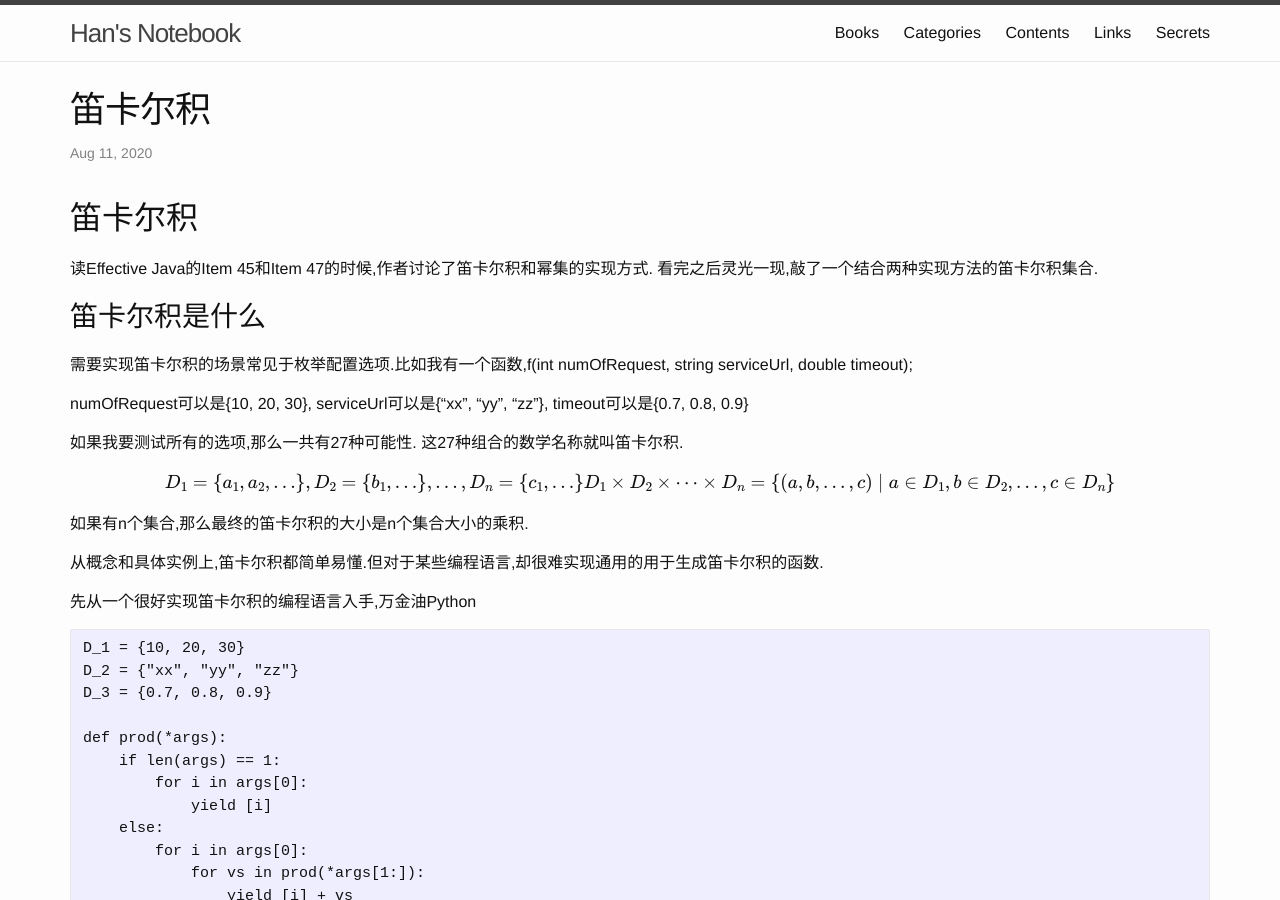
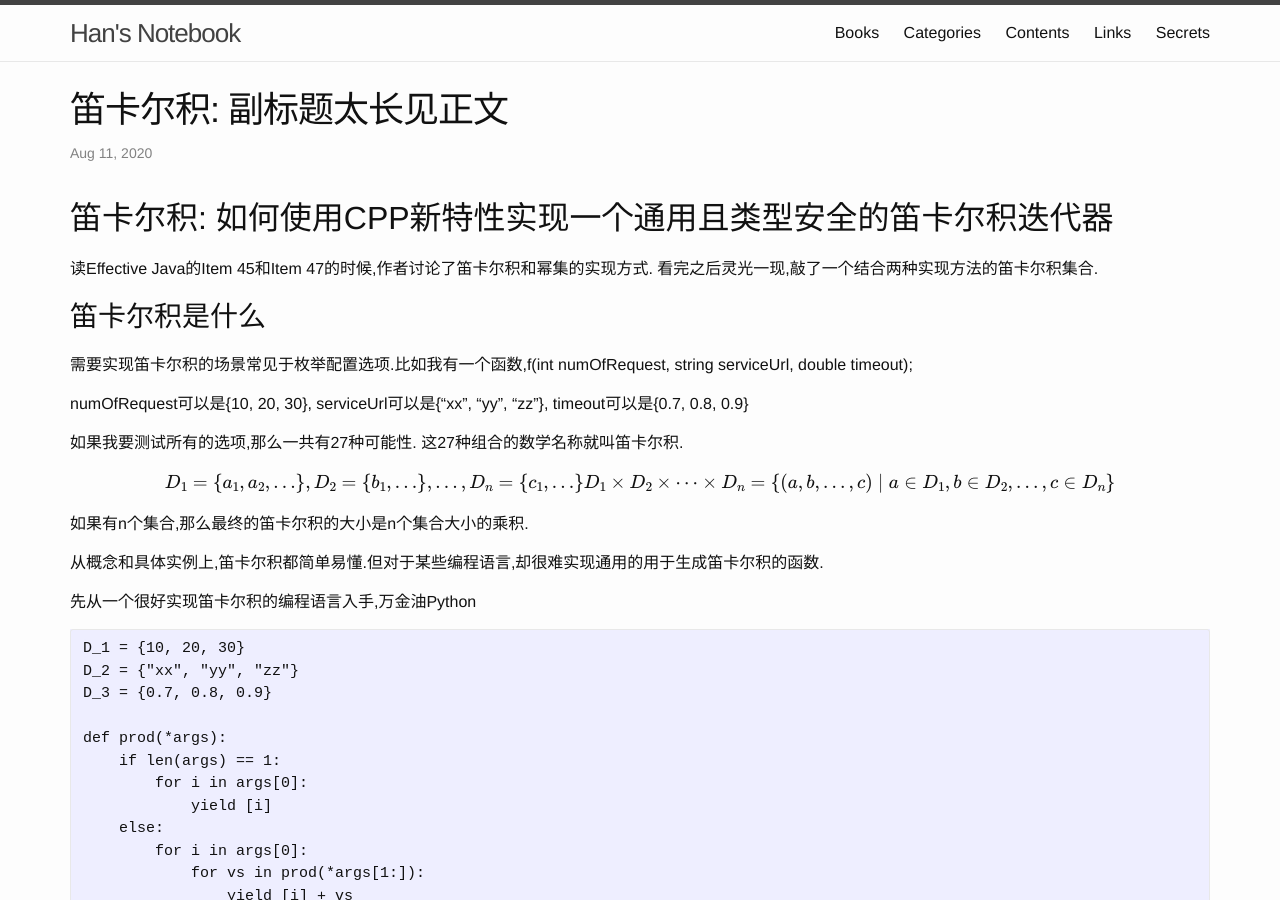
Before and after one commit to FiveEyes/FiveEyes.github.io, a Jekyll site: the page built from _posts/plt/2020-08-11-Cartesian-Product.md, in a window 1280 px wide and 900 px high. Built offline with Jekyll 4.4.1, drawn with Linux system fonts in a browser that asks for light colours; formulas are drawn with MathJax 3.

Commit message:
Update 2020-08-11-Cartesian-Product.md

```diff
--- a/_posts/plt/2020-08-11-Cartesian-Product.md
+++ b/_posts/plt/2020-08-11-Cartesian-Product.md
@@ -1,11 +1,11 @@
 ---
 layout: post
-title: "笛卡尔积"
+title: "笛卡尔积: 副标题太长见正文"
 date: 2020-08-11 18:00:00
 categories: Language
 ---
 
-# 笛卡尔积
+# 笛卡尔积: 如何使用CPP新特性实现一个通用且类型安全的笛卡尔积迭代器
 
 读Effective Java的Item 45和Item 47的时候,作者讨论了笛卡尔积和幂集的实现方式. 看完之后灵光一现,敲了一个结合两种实现方法的笛卡尔积集合.
 
```
